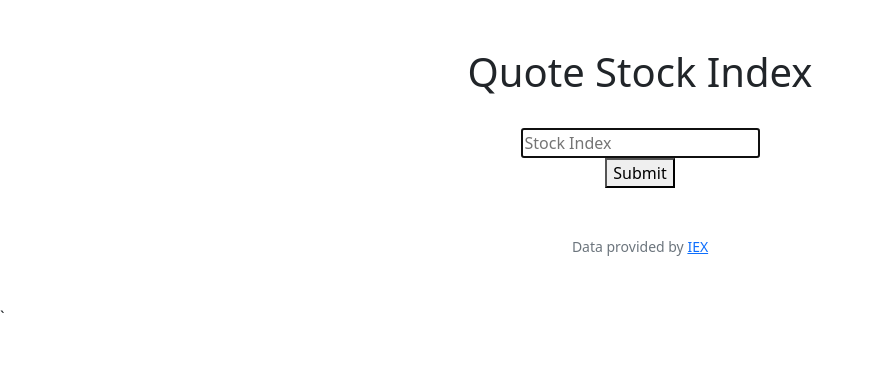
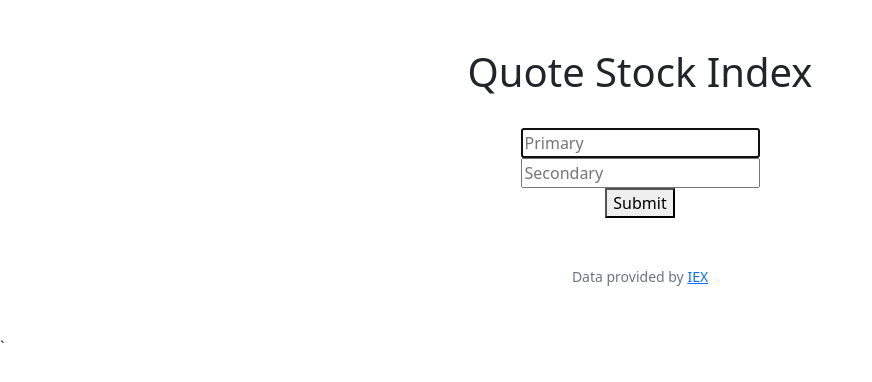
Before and after one commit to gpr3211/Project-SC, a Flask app: page /quote in a window 1280 px wide. Shown: the part 76-458 px from the top of the page, without its empty margins (0-872 px from the left). Run offline with Flask 3, Linux system fonts and the light colour scheme; a user stored in the database is signed in; some libraries are stand-ins or nearby versions.

```diff
--- a/templates/quote.html
+++ b/templates/quote.html
@@ -5,7 +5,8 @@
     <h1>Quote Stock Index</h1>
     <br>
     <form action="/quote" method="post">
-    <input type="text" name="symbol" autofocus placeholder="Stock Index" type="text"><br>
+    <input type="text" name="symbol" autofocus placeholder="Primary" type="text"><br>
+    <input type="text" name="symbol" autofocus placeholder="Secondary" type="text"><br>
     <button type="submit">Submit</button>
 
 
```
Also changed, not shown: scorpio.db (added), 1 other file.
